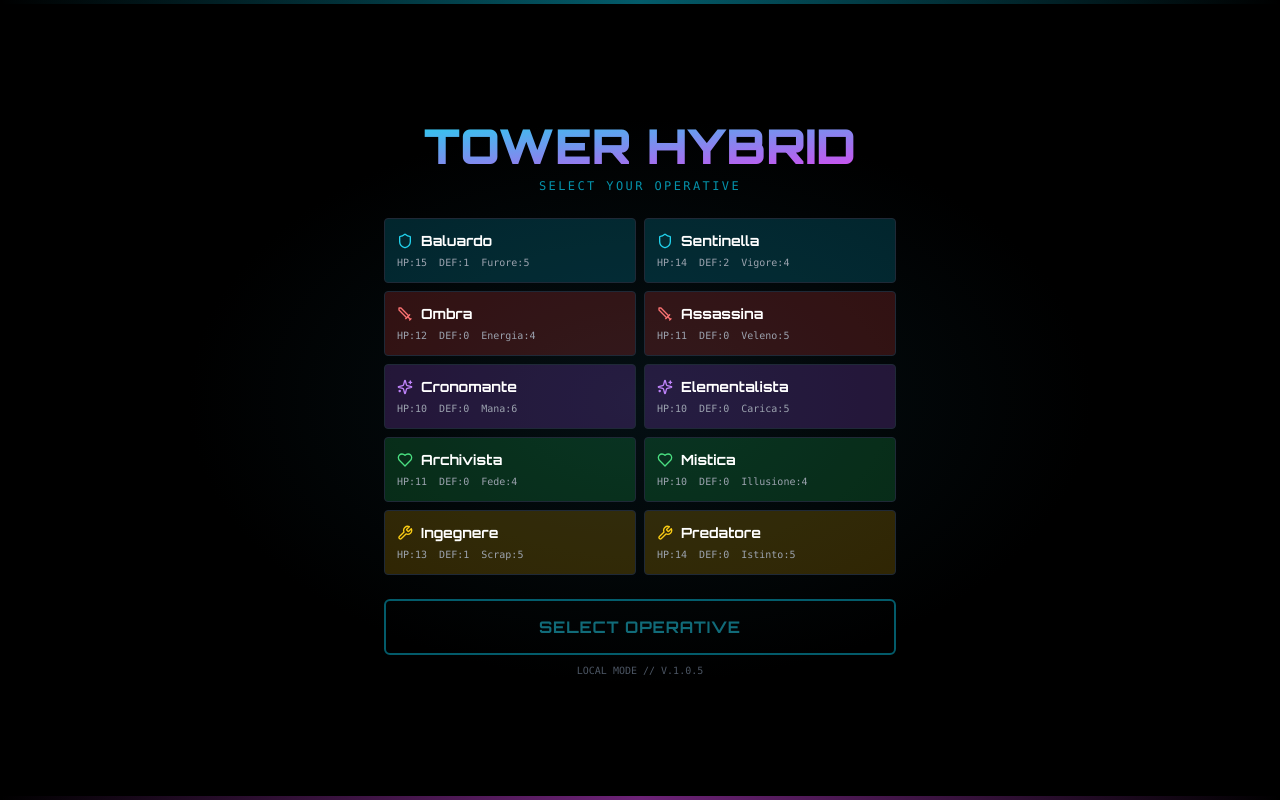
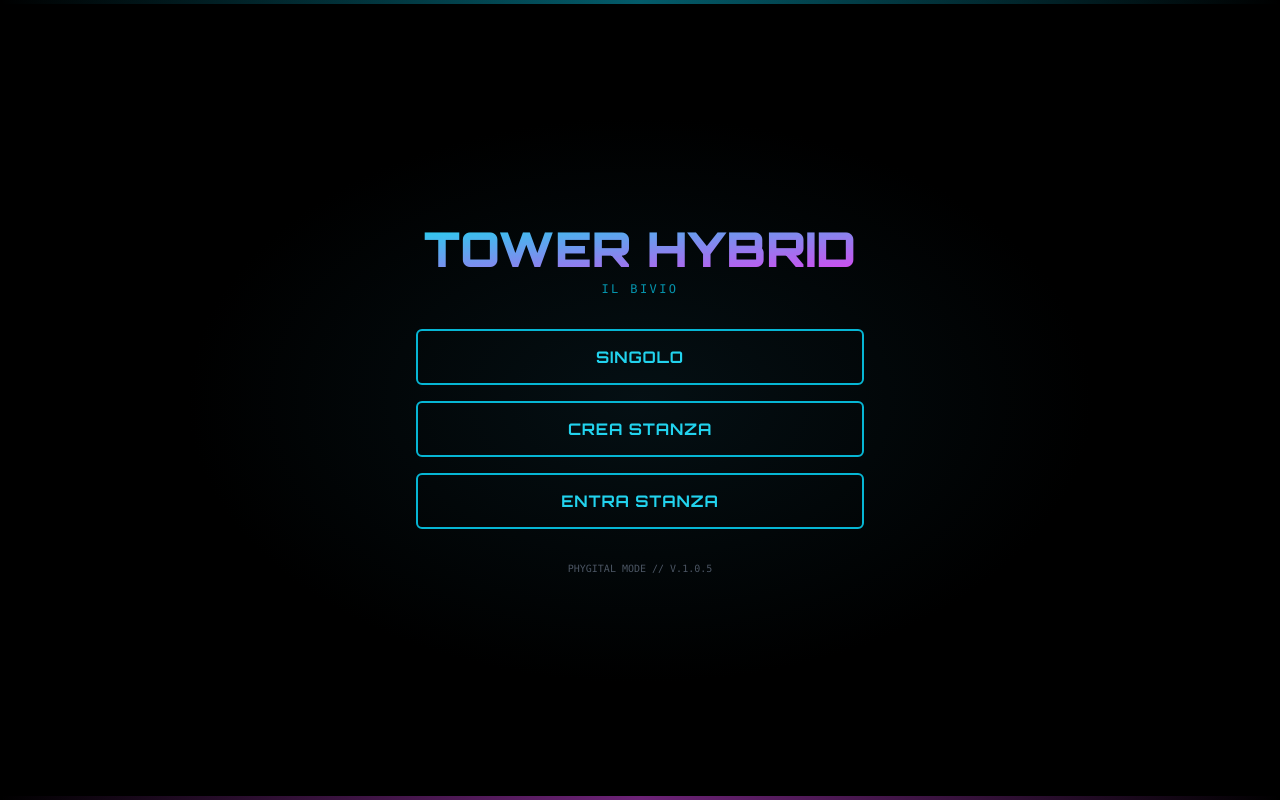
Before and after one commit to LafraFrost/tower-hybrid-game, a React app: page / in a window 1280 px wide. Built offline with nearby package versions, Linux system fonts and the light colour scheme; the HTML template or start-up script is replaced by a standard one.

Commit message:
Refactor: Landing as bivio with 3 mode buttons

```diff
--- a/src/pages/Landing.tsx
+++ b/src/pages/Landing.tsx
@@ -1,41 +1,9 @@
 import { NeonButton } from "@/components/NeonButton";
 import { useLocation } from "wouter";
 import { motion } from "framer-motion";
-import { useState } from "react";
-import { GAME_DATA, type HeroName } from "@/data/GameData";
-import { useHero } from "@/context/HeroContext";
-import { Shield, Sword, Sparkles, Heart, Wrench } from "lucide-react";
-import { cn } from "@/lib/utils";
-
-const CLASS_ICONS = {
-  Tank: Shield,
-  DPS: Sword,
-  Control: Sparkles,
-  Support: Heart,
-  Specialist: Wrench,
-};
 
 export default function Landing() {
   const [, setLocation] = useLocation();
-  const { selectHero } = useHero();
-  const [hoveredHero, setHoveredHero] = useState<HeroName | null>(null);
-  const [selectedHeroName, setSelectedHeroName] = useState<HeroName | null>(null);
-
-  const handleSelectHero = (heroName: HeroName) => {
-    setSelectedHeroName(heroName);
-  };
-
-  const handleInitialize = () => {
-    if (selectedHeroName) {
-      selectHero(selectedHeroName);
-      setLocation("/hud/profile");
-    }
-  };
-
-  const heroes = Object.entries(GAME_DATA.HERO_STATS) as [HeroName, typeof GAME_DATA.HERO_STATS[HeroName]][];
-  const previewHero = hoveredHero || selectedHeroName;
-  const previewStats = previewHero ? GAME_DATA.HERO_STATS[previewHero] : null;
-  const previewAbilities = previewHero ? GAME_DATA.HERO_ABILITIES[previewHero] : null;
 
   return (
     <div className="min-h-screen bg-black flex flex-col items-center justify-center relative overflow-hidden p-4">
@@ -48,112 +16,49 @@ export default function Landing() {
         initial={{ opacity: 0, scale: 0.9 }}
         animate={{ opacity: 1, scale: 1 }}
         transition={{ duration: 0.5 }}
-        className="z-10 w-full max-w-lg space-y-6"
+        className="z-10 w-full max-w-md space-y-8"
       >
         {/* Title */}
         <div className="text-center space-y-2">
           <h1 className="text-4xl md:text-5xl font-display font-black text-transparent bg-clip-text bg-gradient-to-br from-cyan-400 to-fuchsia-500">
             TOWER HYBRID
           </h1>
-          <p className="text-cyan-500/80 font-mono tracking-[0.2em] text-xs uppercase">Select Your Operative</p>
+          <p className="text-cyan-500/80 font-mono tracking-[0.2em] text-xs uppercase">Il Bivio</p>
         </div>
 
-        {/* Hero Grid */}
-        <div className="grid grid-cols-2 gap-2">
-          {heroes.map(([name, stats]) => {
-            const colors = GAME_DATA.CLASS_COLORS[stats.class as keyof typeof GAME_DATA.CLASS_COLORS];
-            const Icon = CLASS_ICONS[stats.class as keyof typeof CLASS_ICONS];
-            const isSelected = selectedHeroName === name;
+        {/* Mode Selection Buttons */}
+        <div className="space-y-4">
+          <NeonButton
+            size="lg"
+            className="w-full"
+            onClick={() => setLocation("/hero-selection")}
+            data-testid="button-single"
+          >
+            SINGOLO
+          </NeonButton>
 
-            return (
-              <motion.button
-                key={name}
-                onClick={() => handleSelectHero(name)}
-                onMouseEnter={() => setHoveredHero(name)}
-                onMouseLeave={() => setHoveredHero(null)}
-                whileTap={{ scale: 0.98 }}
-                className={cn(
-                  "relative p-3 rounded border transition-all text-left",
-                  colors.bg,
-                  isSelected ? `${colors.border} border-2 shadow-[0_0_15px_rgba(0,255,255,0.3)]` : "border-gray-800",
-                  "hover:border-gray-600"
-                )}
-                data-testid={`button-hero-${name.toLowerCase()}`}
-              >
-                <div className="flex items-center gap-2">
-                  <Icon className={cn("w-4 h-4", colors.text)} />
-                  <span className="font-display font-bold text-white text-sm">{name}</span>
-                </div>
-                <div className="flex items-center gap-3 mt-1 text-[10px] text-gray-400 font-mono">
-                  <span>HP:{stats.HP_BASE}</span>
-                  <span>DEF:{stats.DEF_INIT}</span>
-                  <span>{stats.R2_NAME}:{stats.R2_MAX}</span>
-                </div>
-                {isSelected && (
-                  <motion.div
-                    layoutId="selected-indicator"
-                    className="absolute top-1 right-1 w-2 h-2 rounded-full bg-cyan-400 shadow-[0_0_8px_cyan]"
-                  />
-                )}
-              </motion.button>
-            );
-          })}
+          <NeonButton
+            size="lg"
+            className="w-full"
+            onClick={() => setLocation("/tactical")}
+            data-testid="button-create-room"
+          >
+            CREA STANZA
+          </NeonButton>
+
+          <NeonButton
+            size="lg"
+            className="w-full"
+            onClick={() => setLocation("/mode")}
+            data-testid="button-join-room"
+          >
+            ENTRA STANZA
+          </NeonButton>
         </div>
 
-        {/* Hero Preview */}
-        {previewStats && previewAbilities && (
-          <motion.div
-            initial={{ opacity: 0, y: 10 }}
-            animate={{ opacity: 1, y: 0 }}
-            className="p-4 rounded border border-gray-800 bg-gray-900/50 space-y-3"
-          >
-            <div className="flex items-center justify-between">
-              <div>
-                <h3 className="font-display font-bold text-cyan-400">{previewHero}</h3>
-                <p className="text-xs text-gray-500">{previewStats.class}</p>
-              </div>
-              <div className="text-right text-xs font-mono text-gray-400">
-                <div>HP: {previewStats.HP_BASE} | DEF: {previewStats.DEF_INIT}</div>
-                <div>{previewStats.R2_NAME}: 0/{previewStats.R2_MAX}</div>
-              </div>
-            </div>
-
-            <div className="space-y-2">
-              <p className="text-[10px] text-fuchsia-400 uppercase tracking-wider">Abilities</p>
-              {previewAbilities.map((ability, i) => (
-                <div key={i} className="text-xs p-2 rounded bg-black/50 border border-gray-800">
-                  <div className="flex justify-between items-center">
-                    <span className="text-white font-medium">{ability.name}</span>
-                    <span className="text-gray-500 font-mono text-[10px]">
-                      PA:{ability.paCost} | R2:{ability.r2Cost}
-                    </span>
-                  </div>
-                  <p className="text-gray-400 mt-1">{ability.description}</p>
-                </div>
-              ))}
-            </div>
-          </motion.div>
-        )}
-
-        {/* Initialize Button */}
-        <div className="text-center space-y-2">
-          <NeonButton
-            size="lg"
-            className={cn(
-              "w-full",
-              !selectedHeroName && "opacity-50 cursor-not-allowed"
-            )}
-            onClick={handleInitialize}
-            disabled={!selectedHeroName}
-            data-testid="button-initialize"
-          >
-            {selectedHeroName ? `DEPLOY ${selectedHeroName.toUpperCase()}` : "SELECT OPERATIVE"}
-          </NeonButton>
-
-          <p className="text-[10px] text-gray-600 font-mono">
-            LOCAL MODE // V.1.0.5
-          </p>
-        </div>
+        <p className="text-center text-[10px] text-gray-600 font-mono">
+          PHYGITAL MODE // V.1.0.5
+        </p>
       </motion.div>
     </div>
   );
```
